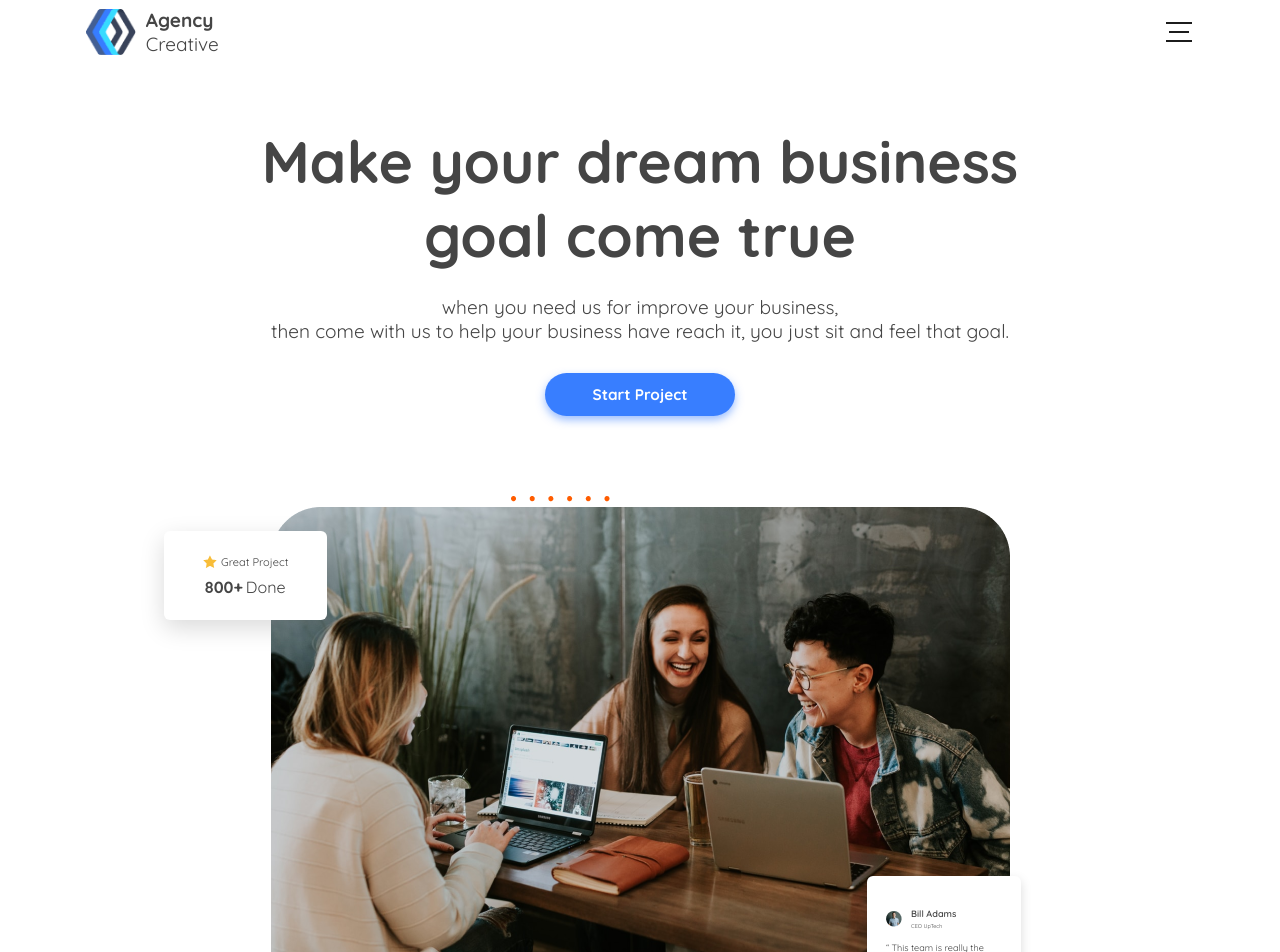
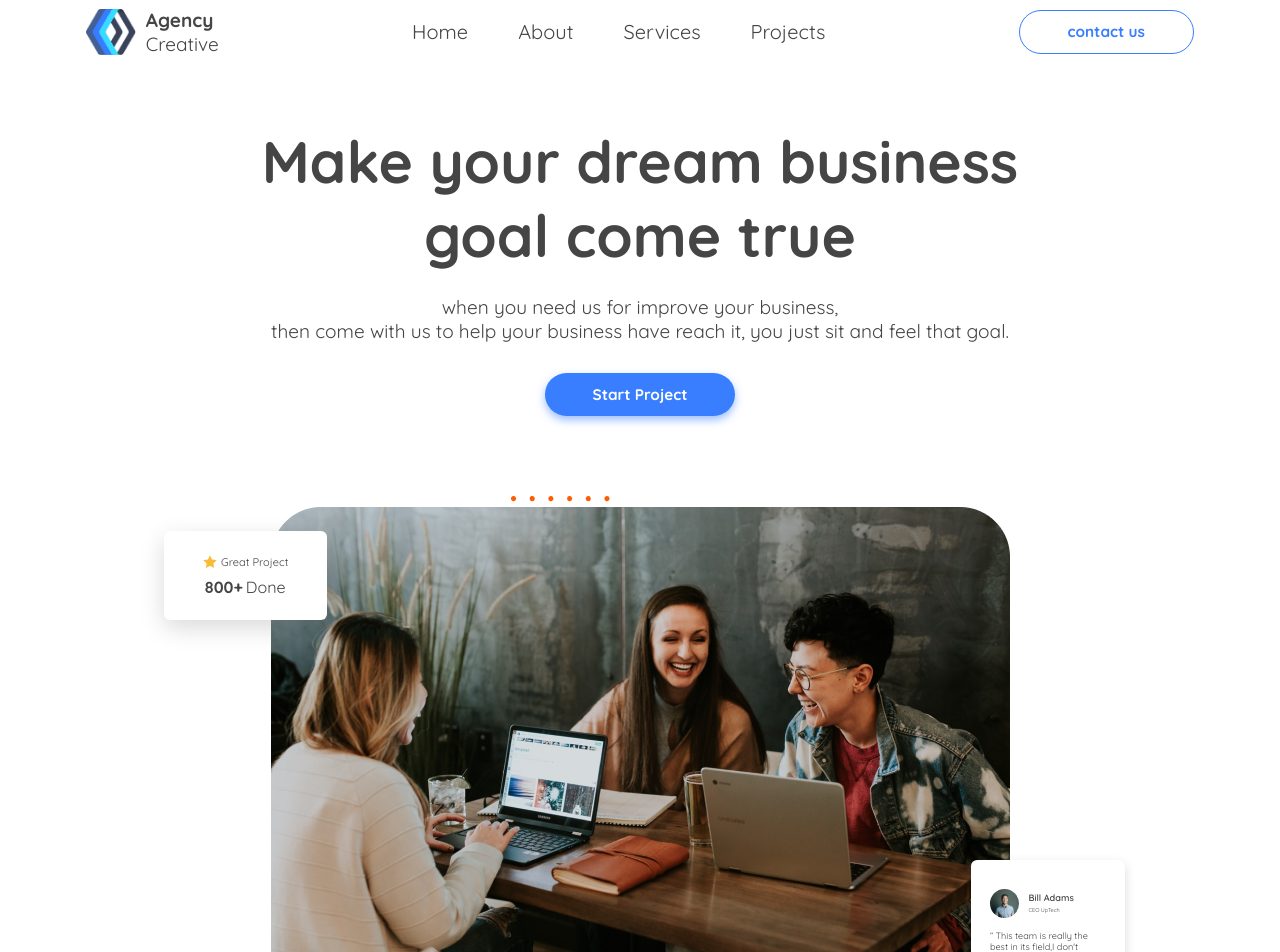
Before and after one commit to yamami-mohammed-monsif/creative-agency, a React (Vite) app: page / in a window 1280 px wide. Shown: the part 60-1012 px from the top of the page. Built offline with nearby package versions, Linux system fonts and the light colour scheme.

Commit message:
created the hero section and made it responsive, created the navbar and made it responsive

```diff
--- a/src/components/CEOQuote.jsx
+++ b/src/components/CEOQuote.jsx
@@ -1,11 +1,13 @@
-import profilePic from "../assets/CEO-image.png";
+import profilePic from "../assets/ceo-image.jpg";
 
 function CEOQuote({ className }) {
   return (
     <div className={className}>
       <div className="ceo-quote">
         <div className="profile-info">
-          <img src={profilePic} alt="CEO Profile" />
+          <div className="profile-picture">
+            <img src={profilePic} alt="CEO profile picture" />
+          </div>
           <div>
             <p>Bill Adams</p>
             <span>CEO UpTech</span>
--- /dev/null
+++ b/src/components/contact-us/ContactUs.jsx
@@ -0,0 +1,7 @@
+import "./contact-us.css";
+
+function ContactUs() {
+  return <button className="contact-us-btn">contact us</button>;
+}
+
+export default ContactUs;
--- /dev/null
+++ b/src/components/contact-us/contact-us.css
@@ -0,0 +1,35 @@
+.contact-us-btn {
+  background-color: transparent;
+  border: solid 1px var(--clr-primary-400);
+  color: var(--clr-primary-400);
+  font-size: var(--fs-button);
+  font-weight: 700;
+  padding-inline: var(--button-padding-inline);
+  padding-block: var(--button-padding-block);
+  border-radius: 24px;
+  cursor: pointer;
+  position: relative;
+  overflow: hidden;
+  transition: all ease 0.3s;
+}
+
+.contact-us-btn::before {
+  content: "";
+  position: absolute;
+  top: 0;
+  left: 0;
+  width: 0;
+  height: 100%;
+  background-color: var(--clr-primary-400);
+  z-index: -1;
+  transition: width 0.4s ease;
+}
+
+.contact-us-btn:hover::before {
+  width: 100%;
+}
+
+.contact-us-btn:hover {
+  color: var(--clr-neutral-100);
+  transform: scale(1.1);
+}
--- a/src/components/header/PrimaryHeader.jsx
+++ b/src/components/header/PrimaryHeader.jsx
@@ -1,8 +1,33 @@
+import { useState, useEffect } from "react";
 import logo from "../../assets/logo.png";
+import ContactUs from "../contact-us/ContactUs";
+import MenuBtn from "../menu-btn/MenuBtn";
+import Navbar from "../navbar/Navbar";
 
 import "./primary-header.css";
 
 function PrimaryHeader() {
+  const [isSmallScreen, setIsSmallScreen] = useState(window.innerWidth <= 850);
+  const [isOpen, setIsOpen] = useState(false);
+
+  function handleScreenResize() {
+    setIsSmallScreen(window.innerWidth <= 850);
+  }
+
+  useEffect(() => {
+    //runs once on mount
+    handleScreenResize();
+
+    window.addEventListener("resize", handleScreenResize);
+    return () => {
+      window.removeEventListener("resize", handleScreenResize);
+    };
+  }, []);
+
+  function toggleMenu() {
+    setIsOpen((prev) => !prev);
+  }
+
   return (
     <div className="primary-header">
       <div className="logo-container">
@@ -14,11 +39,13 @@ function PrimaryHeader() {
           <span>Creative</span>
         </div>
       </div>
-      <div className="primary-header__menu-btn">
-        <span></span>
-        <span></span>
-        <span></span>
-      </div>
+      <Navbar isOpen={isOpen} />
+      {isSmallScreen ? (
+        <MenuBtn isOpen={isOpen} onToggle={toggleMenu} />
+      ) : (
+        <ContactUs />
+      )}
+      {isOpen && <div className="overlay" onClick={toggleMenu}></div>}
     </div>
   );
 }
--- a/src/components/header/primary-header.css
+++ b/src/components/header/primary-header.css
@@ -24,22 +24,12 @@
   width: clamp(32px, calc(32px + 0.0197 * (100vw - 375px)), 53px);
 }
 
-.primary-header__menu-btn {
-  width: 1.8125rem;
-  height: 1.6525rem;
-  display: flex;
-  flex-direction: column;
-  align-items: center;
-  justify-content: space-around;
-  cursor: pointer;
+.overlay {
+  position: fixed;
+  inset: 0;
+  width: 100vw;
+  height: 100vh;
+  background: rgba(0, 0, 0, 0.5); /* Semi-transparent black */
+  z-index: 5; /* Below side-nav, above other content */
+  transition: opacity 0.3s ease;
 }
-
-.primary-header__menu-btn span {
-  width: 90%;
-  height: 2px;
-  background-color: var(--clr-neutral-700);
-}
-
-.primary-header__menu-btn span:nth-child(2) {
-  width: 70%;
-}
--- a/src/components/hero-section/hero.css
+++ b/src/components/hero-section/hero.css
@@ -1,5 +1,6 @@
 .hero-section {
   text-align: center;
+  margin-bottom: clamp(100px, calc(100px + 0.0563 * (100vw - 375px)), 160px);
 }
 
 .hero-content {
@@ -17,6 +18,7 @@
   margin-bottom: clamp(20px, calc(20px + 0.0112 * (100vw - 375px)), 32px);
 }
 
+/* start project button */
 .primary-cta-btn {
   color: var(--clr-neutral-100);
   background-color: var(--clr-primary-400);
@@ -28,19 +30,21 @@
   border-radius: 1.5rem;
   box-shadow: 0 4px 8px var(--clr-primary-300);
   cursor: pointer;
+  transition: all ease 0.3s;
 }
 
 .primary-cta-btn:hover {
   opacity: 80%;
-  transform: scale(1.15);
-  transition: all ease 0.3s;
+  transform: scale(1.2);
 }
 
+/* hero image */
 .hero-image-container {
   display: inline-block;
   position: relative;
 }
 
+/* projects number card */
 .projects-done-container {
   position: absolute;
   background-color: var(--clr-neutral-100);
@@ -72,6 +76,7 @@
   margin-right: 3px;
 }
 
+/* ceo quote card */
 .ceo-quote-container {
   width: clamp(80px, calc(80px + 0.0807 * (100vw - 375px)), 166px);
   height: clamp(80px, calc(80px + 0.0807 * (100vw - 375px)), 166px);
@@ -94,6 +99,18 @@
   align-items: center;
   gap: clamp(5px, calc(5px + 0.0046 * (100vw - 375px)), 10px);
   margin-bottom: 12px;
+}
+
+.profile-picture {
+  width: clamp(15px, calc(15px + 0.0159 * (100vw - 375px)), 32px);
+  height: clamp(15px, calc(15px + 0.0159 * (100vw - 375px)), 32px);
+  border-radius: 50%;
+  overflow: hidden;
+}
+
+.profile-picture img {
+  position: relative;
+  top: -4px;
 }
 
 .profile-info p {
@@ -123,6 +140,11 @@
     top: 24px;
     left: -107px;
   }
+
+  .ceo-quote-container {
+    right: -115px;
+    bottom: -5px;
+  }
 }
 
 @media (min-width: 800px) {
--- /dev/null
+++ b/src/components/menu-btn/MenuBtn.jsx
@@ -0,0 +1,43 @@
+import "./menu-btn.css";
+
+function MenuBtn({ isOpen, onToggle }) {
+  function handleClick() {
+    onToggle();
+  }
+
+  return (
+    <div
+      className={`primary-header__menu-btn ${isOpen ? "open" : ""}`}
+      onClick={handleClick}
+    >
+      <svg viewBox="0 0 100 100">
+        <rect
+          className="line top"
+          width="80"
+          height="8"
+          x="10"
+          y="20"
+          rx="4"
+        ></rect>
+        <rect
+          className="line middle"
+          width="60"
+          height="8"
+          x="20"
+          y="45"
+          rx="4"
+        ></rect>
+        <rect
+          className="line bottom"
+          width="80"
+          height="8"
+          x="10"
+          y="70"
+          rx="4"
+        ></rect>
+      </svg>
+    </div>
+  );
+}
+
+export default MenuBtn;
--- /dev/null
+++ b/src/components/menu-btn/menu-btn.css
@@ -0,0 +1,35 @@
+.primary-header__menu-btn {
+  width: 29px;
+  height: 25px;
+  display: flex;
+  flex-direction: column;
+  align-items: center;
+  justify-content: space-around;
+  cursor: pointer;
+  z-index: 99;
+}
+
+.primary-header__menu-btn .line {
+  transition: y 300ms ease 300ms, rotate 300ms ease, opacity 0ms 300ms;
+  transform-origin: center;
+}
+
+.primary-header__menu-btn.open .line {
+  transition: y 300ms ease, rotate 300ms ease 300ms, opacity 0ms 300ms;
+  transform-origin: center;
+}
+
+.primary-header__menu-btn.open :is(.top, .bottom) {
+  y: 45;
+}
+
+.primary-header__menu-btn.open .top {
+  rotate: 45deg;
+}
+.primary-header__menu-btn.open .bottom {
+  rotate: -45deg;
+}
+
+.primary-header__menu-btn.open .middle {
+  opacity: 0;
+}
--- /dev/null
+++ b/src/components/navbar/Navbar.jsx
@@ -0,0 +1,24 @@
+import "./navbar.css";
+
+function Navbar({ isOpen }) {
+  return (
+    <nav className="primary-navbar">
+      <ul className={`primary-navbar__nav-links ${isOpen ? "show" : "hide"}`}>
+        <li>
+          <a>Home</a>
+        </li>
+        <li>
+          <a>About</a>
+        </li>
+        <li>
+          <a>Services</a>
+        </li>
+        <li>
+          <a>Projects</a>
+        </li>
+      </ul>
+    </nav>
+  );
+}
+
+export default Navbar;
--- /dev/null
+++ b/src/components/navbar/navbar.css
@@ -0,0 +1,52 @@
+.primary-navbar__nav-links {
+  display: flex;
+  align-items: center;
+  justify-content: center;
+  gap: 3.125rem;
+  font-size: 20px;
+  transition: transform 600ms ease-out;
+}
+
+.primary-navbar__nav-links li {
+  position: relative;
+  transition: transform 300ms ease;
+}
+
+.primary-navbar__nav-links li:hover {
+  font-weight: 700;
+  transform: scale(1.1);
+}
+
+.primary-navbar__nav-links li::before {
+  content: "";
+  position: absolute;
+  bottom: -2px;
+  left: 0;
+  width: 0;
+  height: 1px;
+  background-color: var(--clr-neutral-700);
+  transition: width 0.4s ease;
+}
+
+.primary-navbar__nav-links li:hover::before {
+  width: 100%;
+}
+
+@media (max-width: 850px) {
+  .primary-navbar__nav-links {
+    position: fixed;
+    inset: 0 0 0 12rem;
+    background-color: white;
+    z-index: 9;
+
+    flex-direction: column;
+  }
+
+  .hide {
+    transform: translateX(100%);
+  }
+
+  .show {
+    transform: translateX(0);
+  }
+}
```
Also changed, not shown: src/assets/CEO-image.png (deleted), src/assets/ceo-image.jpg (added).
